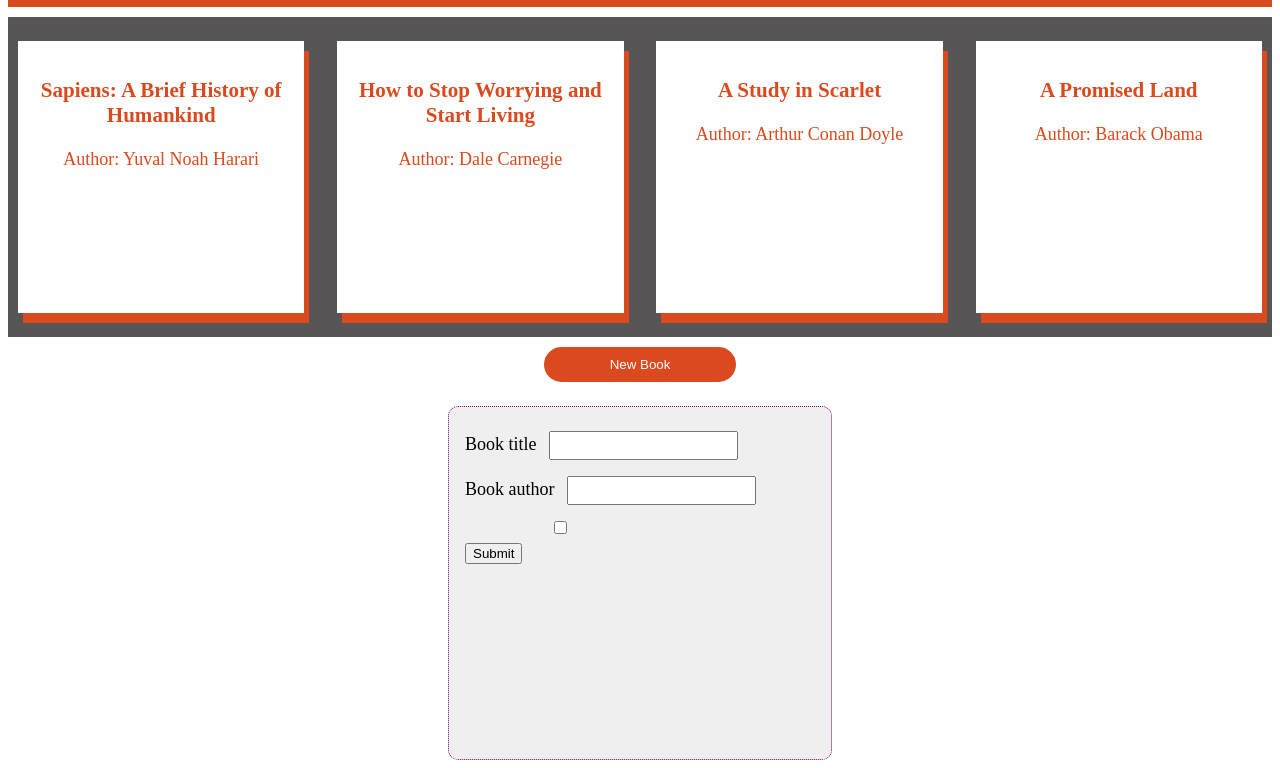
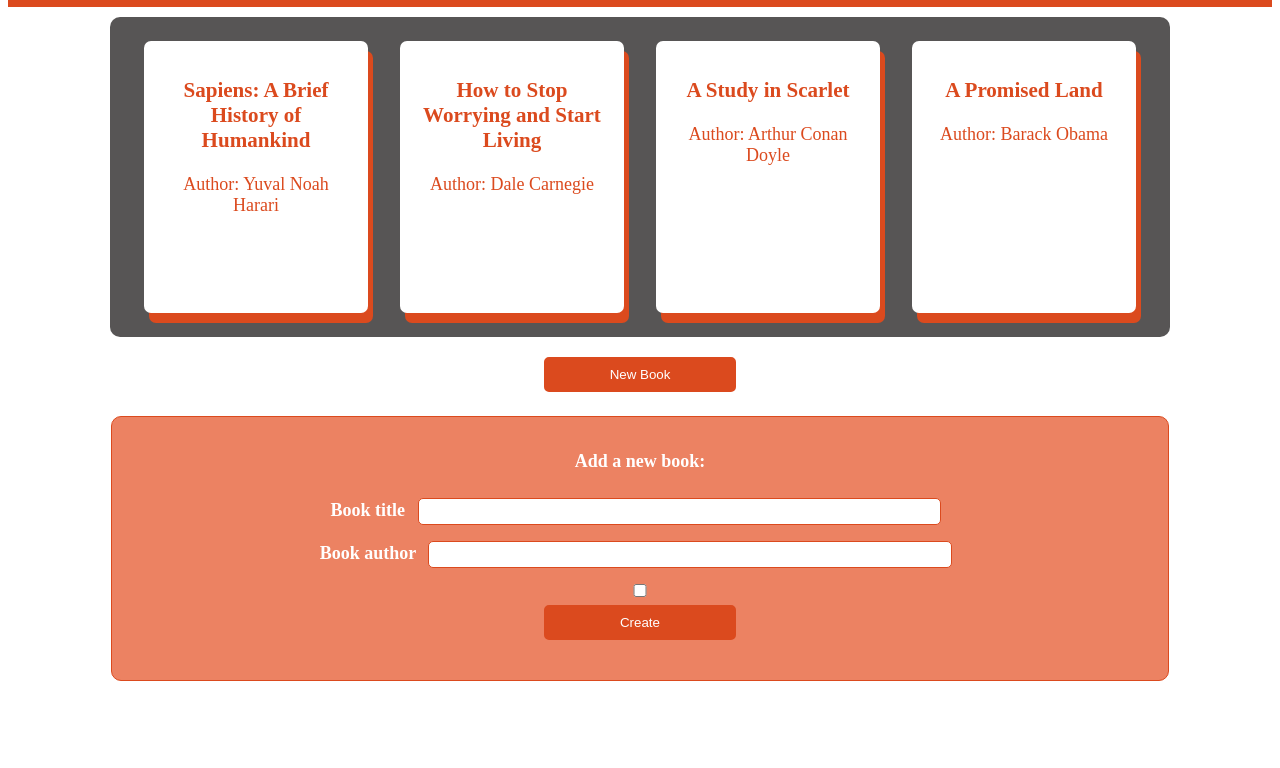
Before and after one commit to LamiaSristy/Library_JS, a plain HTML site: page index.html in a window 1280 px wide. Both pictures are taken after a click on the button "New Book". Shown: the part 95-863 px from the top of the page. After the commit the page ends 800 px from the top, so only its background shows below. Drawn offline with Linux system fonts and the light colour scheme.

Commit message:
Added the New Book Form

```diff
--- a/app.js
+++ b/app.js
@@ -1,4 +1,9 @@
 const container = document.getElementsByClassName('container')[0];
+const submitBtn = document.getElementsByClassName('submit')[0];
+const title = document.getElementById('title');
+const author = document.getElementById('author');
+const displayFromBtn = document.getElementById('new-bookbtn');
+const form = document.getElementById('create-form');
 
 let myLibrary = [];
 
@@ -33,18 +38,39 @@ function displayLibrary(array){
         const div = document.createElement('div');
         div.classList.add('bookdiv'); // Add the style for div
 
-        const title = document.createElement('h3');
-        const author = document.createElement('p');
+        const title_El = document.createElement('h3');
+        const author_El = document.createElement('p');
 
         // Data insertion
-        title.textContent = book.title;
-        author.textContent = `Author: ${book.author}`;
+        title_El.textContent = book.title;
+        author_El.textContent = `Author: ${book.author}`;
 
         //Organogram
         container.appendChild(div);
-        div.appendChild(title);
-        div.appendChild(author);
+        div.appendChild(title_El);
+        div.appendChild(author_El);
     }
 }
 
 displayLibrary(myLibrary);
+
+// Display the form
+displayFromBtn.addEventListener('click', () => {
+    form.classList.toggle('display');
+});
+
+// Add a new book
+submitBtn.addEventListener("click", function(e){
+    e.preventDefault(); // This will prevent the default behaviour of the event.
+
+    if(title.value === '' || author.value === ''){
+        alert(`Can't create book because some properties are missing`);
+        return;
+    }
+
+    let newBook = new Book(title.value, author.value);
+    addBookToLibrary(newBook);
+    displayLibrary(myLibrary);
+    title.value = '';
+    author.value = '';
+});
--- a/index.html
+++ b/index.html
@@ -14,28 +14,29 @@
         </div>
     </header>
 
-    <!-- Contains the main body     -->
+    <!-- Contains the main body -->
     <div class="container">
     </div>
 
     <!-- Add a new book -->
     <div>
         <div class= 'newbook'>
-            <button class=" addbtn">New Book</button>
+            <button class="btn addbtn" id='new-bookbtn'>New Book</button>
         </div>
-
-        <form class="form">
+        <form class="form" id='create-form'>
+          <p>Add a new book:</p>
           <label for="title">Book title</label>
           <input type="text" id="title"><br/>
           <label for="author">Book author</label>
           <input type="text" id="author"><br/>
           <input type="checkbox" id="read"><br/>
-          <button type="submit" class="submit">Submit</button>
+          <button type="submit" class="submit addbtn">Create</button>
         </form>
       </div>
 
   </div>
 
 </body>
+<!-- <script defer src="script.js"></script> -->
 <script defer src="app.js"></script>
 </html>
--- a/styles.css
+++ b/styles.css
@@ -17,14 +17,16 @@ body {
   }
 
   .container {
-    margin-top: 10px;
+    width: 80%;
+    margin: 10px auto;
     background-color:  rgb(87, 85, 85);
+    border-radius: 10px;
     display: grid;
     grid-template-columns: 1fr 1fr 1fr 1fr;
     grid-template-rows: auto;
     justify-content: space-around;
     align-items: center;
-    padding: 1.5rem 0;
+    padding: 1.5rem 1.5rem;
     gap: 0.8rem;
   }
 
@@ -37,6 +39,7 @@ body {
     background-color: #fff;
     color: rgb(219, 74, 30);
     box-shadow: 5px 10px;
+    border-radius: 7px;
   }
 
   .bookdiv:hover {
@@ -45,12 +48,13 @@ body {
 
   .newbook{
     display: flex;
-    margin-top: 10px;
+    margin-top: 20px;
   }
+
   .addbtn {
     border: 2px solid rgb(219, 74, 30);
     padding: 10px;
-    border-radius: 25px;
+    border-radius: 5px;
     background-color:rgb(219, 74, 30);
     color: white;
     width: 15vw;
@@ -61,26 +65,36 @@ body {
   }
 
   form {
-    width: 350px;
-    margin: auto;
-    border: 1px dotted purple;
-    height: 40vh;
+    width: 81%;
+    margin: 0 auto;
+    border: 1px solid rgb(219, 74, 30);
     border-radius: 10px;
     padding: 1rem;
-    background-color: rgb(240, 239, 240);
+    background-color: rgb(236, 130, 98);
+    text-align: center;
+    color: #fff;
+   font-weight: 700;
   }
 
   form input {
     width: 50%;
     padding: 5px;
     margin: 0.5rem;
+    border: 1px solid rgb(219, 74, 30);
+    border-radius: 5px;
   }
 
   form input:last-child {
     width: auto;
   }
 
+  form {
+    display: none;
+  }
 
+  .display {
+    display: block;
+  }
 
   .submitbtn {
     background-color: rgb(117, 100, 117);
```
Also changed, not shown: 1 other file.
